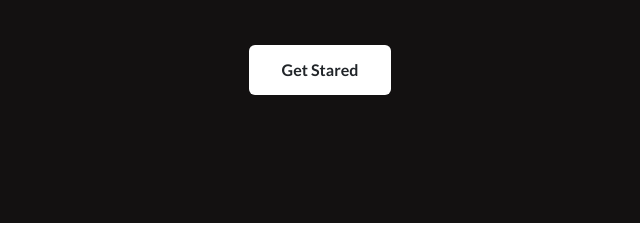
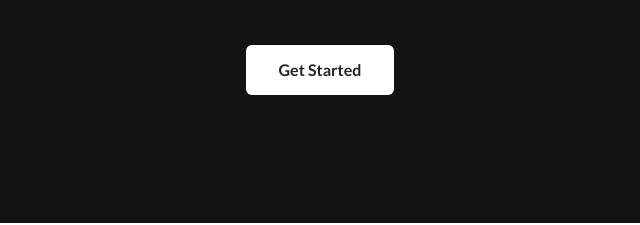
Before and after one commit to adesly07/skillharvest, a plain HTML site: page index.html in a window 1280 px wide. Shown: the part 3237-3462 px from the top of the page, 320-960 px from the left. Drawn offline with nearby package versions, Linux system fonts and the light colour scheme.

Commit message:
Made some adjustment

```diff
--- a/index.html
+++ b/index.html
@@ -163,7 +163,7 @@
                     <div class="col-md-12 col-lg-12 ready">
                         <h1>Ready to get started?</h1>
                         <p>Save time and money while getting more productive than ever before. Kickstart your development process now.</p>
-                        <a href="#" class="btn">Get Stared</a>
+                        <a href="#" class="btn">Get Started</a>
                     </div>
                 </div>
             </div>
```
